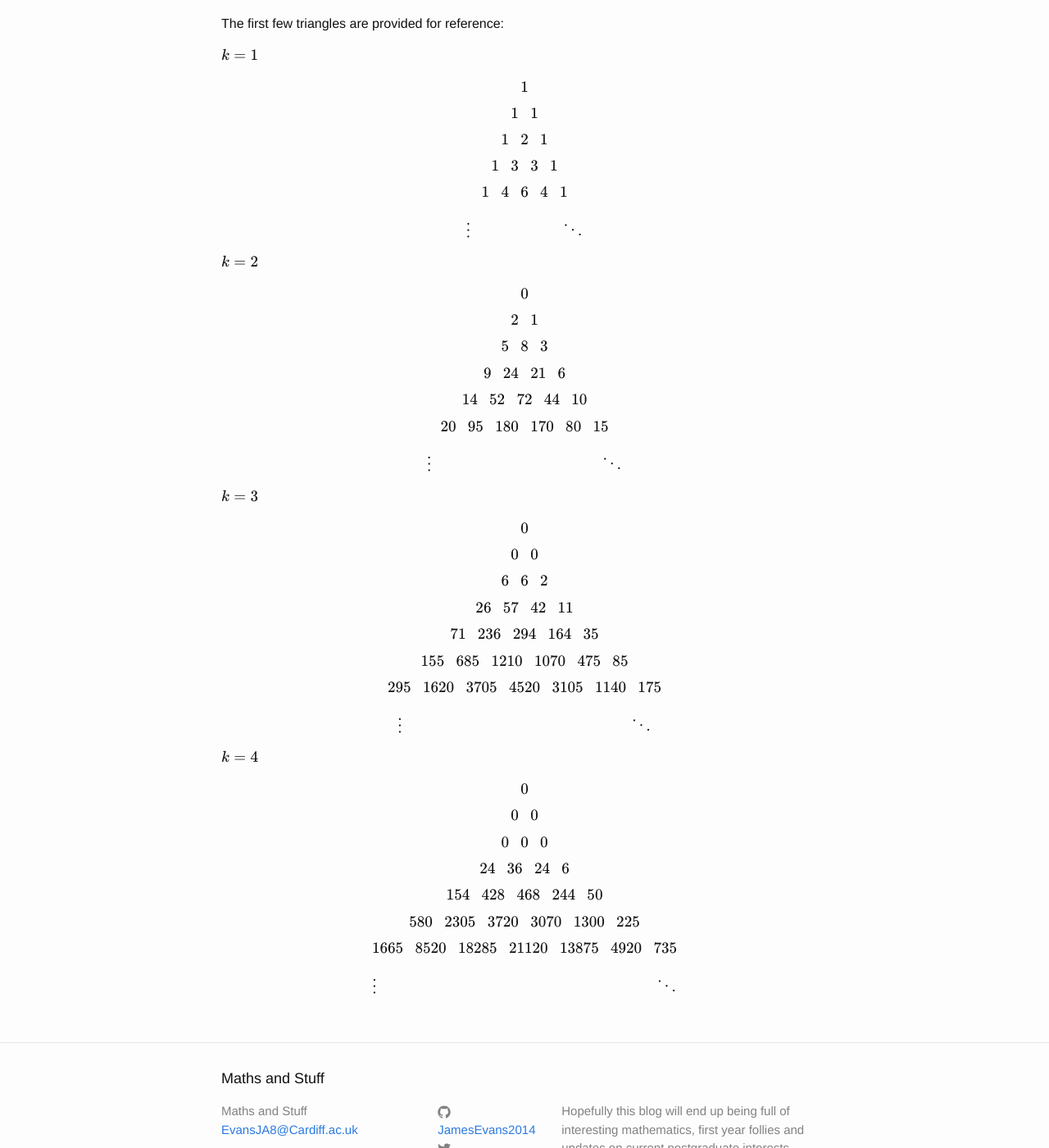
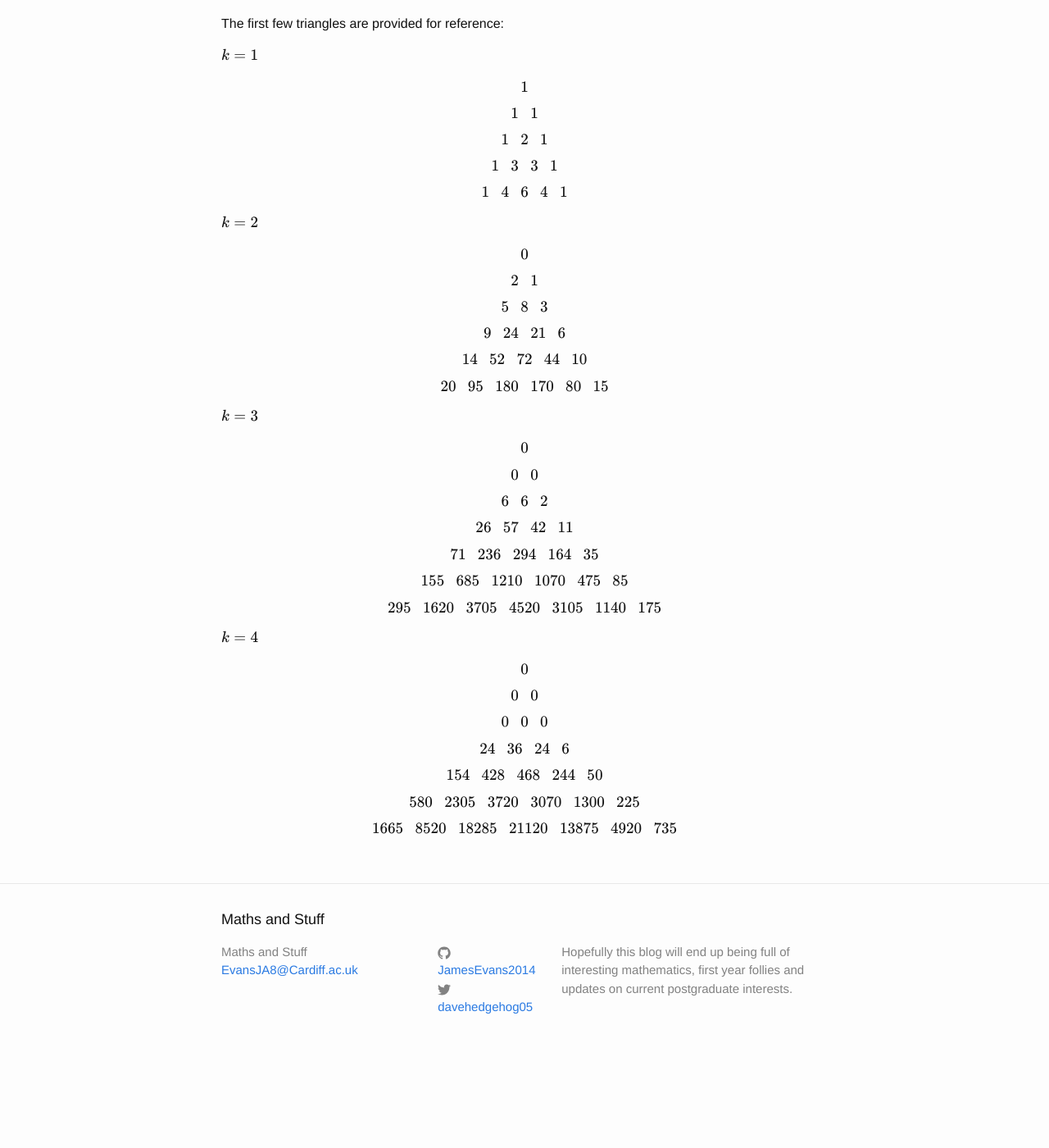
Before and after one commit to JamesEvans2014/JamesEvans2014.github.io, a Jekyll site: the page built from _posts/2014-10-25-Stirling-Matrices-Part-2.md, in a window 1280 px wide and 1400 px high, scrolled down 1551 px. Shown: the whole window at 82% size. Built offline with Jekyll 4.4.1, drawn with Linux system fonts in a browser that asks for light colours; formulas are drawn with MathJax 3; after the commit the page ends 2851 px from its top, so only the background shows below that.

Commit message:
Update 2014-10-25-Stirling-Matrices-Part-2.md

```diff
--- a/_posts/2014-10-25-Stirling-Matrices-Part-2.md
+++ b/_posts/2014-10-25-Stirling-Matrices-Part-2.md
@@ -53,10 +53,10 @@ Let \\(T\_k(n,m)\\) denote the triangular array constructed by fixing \\(k\\) an
 The first few triangles are provided for reference:
 
 \\(k=1\\)
-\\[1\\]\\[1\ \ \ 1\\]\\[1\ \ \ 2\ \ \ 1\\]\\[1 \ \ \ 3\ \ \ 3\ \ \ 1\\]\\[1\ \ \ 4\ \ \ 6\ \ \ 4\ \ \ 1\\]\\[\vdots\ \ \ \ \ \ \ \ \ \ \ \ \ \ \ \ \ \ \ \ \ \ \ \ddots\\]
+\\[1\\]\\[1\ \ \ 1\\]\\[1\ \ \ 2\ \ \ 1\\]\\[1 \ \ \ 3\ \ \ 3\ \ \ 1\\]\\[1\ \ \ 4\ \ \ 6\ \ \ 4\ \ \ 1\\]
 \\(k=2\\)
-\\[0\\]\\[2\ \ \ 1\\]\\[5\ \ \ 8\ \ \ 3\\]\\[9 \ \ \ 24\ \ \ 21\ \ \ 6\\]\\[14\ \ \ 52\ \ \ 72\ \ \ 44\ \ \ 10\\]\\[20\ \ \ 95\ \ \ 180\ \ \ 170\ \ \ 80\ \ \ 15\\]\\[\vdots\ \ \ \ \ \ \ \ \ \ \ \ \ \ \ \ \ \ \ \ \ \ \ \ \ \ \ \ \ \ \ \ \ \ \ \ \ \ \ \ \ \ \ \ddots\\]
+\\[0\\]\\[2\ \ \ 1\\]\\[5\ \ \ 8\ \ \ 3\\]\\[9 \ \ \ 24\ \ \ 21\ \ \ 6\\]\\[14\ \ \ 52\ \ \ 72\ \ \ 44\ \ \ 10\\]\\[20\ \ \ 95\ \ \ 180\ \ \ 170\ \ \ 80\ \ \ 15\\]
 \\(k=3\\)
-\\[0\\]\\[0\ \ \ 0\\]\\[6\ \ \ 6\ \ \ 2\\]\\[26 \ \ \ 57\ \ \ 42\ \ \ 11\\]\\[71\ \ \ 236\ \ \ 294\ \ \ 164\ \ \ 35\\]\\[155\ \ \ 685\ \ \ 1210\ \ \ 1070\ \ \ 475\ \ \ 85\\]\\[295\ \ \ 1620\ \ \ 3705\ \ \ 4520\ \ \ 3105\ \ \ 1140\ \ \ 175\\]\\[\vdots\ \ \ \ \ \ \ \ \ \ \ \ \ \ \ \ \ \ \ \ \ \ \ \ \ \ \ \ \ \ \ \ \ \ \ \ \ \ \ \ \ \ \ \ \ \ \ \ \ \ \ \ \ \ \ \ \ \ \ddots\\]
+\\[0\\]\\[0\ \ \ 0\\]\\[6\ \ \ 6\ \ \ 2\\]\\[26 \ \ \ 57\ \ \ 42\ \ \ 11\\]\\[71\ \ \ 236\ \ \ 294\ \ \ 164\ \ \ 35\\]\\[155\ \ \ 685\ \ \ 1210\ \ \ 1070\ \ \ 475\ \ \ 85\\]\\[295\ \ \ 1620\ \ \ 3705\ \ \ 4520\ \ \ 3105\ \ \ 1140\ \ \ 175\\]
 \\(k=4\\)
-\\[0\\]\\[0\ \ \ 0\\]\\[0\ \ \ 0\ \ \ 0\\]\\[24\ \ \ 36\ \ \ 24\ \ \ 6\\]\\[154\ \ \ 428\ \ \ 468\ \ \ 244\ \ \ 50\\]\\[580\ \ \ 2305\ \ \ 3720\ \ \ 3070\ \ \ 1300\ \ \ 225\\]\\[1665\ \ \ 8520\ \ \ 18285\ \ \ 21120\ \ \ 13875\ \ \ 4920\ \ \ 735\\]\\[\vdots\ \ \ \ \ \ \ \ \ \ \ \ \ \ \ \ \ \ \ \ \ \ \ \ \ \ \ \ \ \ \ \ \ \ \ \ \ \ \ \ \ \ \ \ \ \ \ \ \ \ \ \ \ \ \ \ \ \ \ \ \ \ \ \ \ \ \ \ \ \ \ \ddots\\]
+\\[0\\]\\[0\ \ \ 0\\]\\[0\ \ \ 0\ \ \ 0\\]\\[24\ \ \ 36\ \ \ 24\ \ \ 6\\]\\[154\ \ \ 428\ \ \ 468\ \ \ 244\ \ \ 50\\]\\[580\ \ \ 2305\ \ \ 3720\ \ \ 3070\ \ \ 1300\ \ \ 225\\]\\[1665\ \ \ 8520\ \ \ 18285\ \ \ 21120\ \ \ 13875\ \ \ 4920\ \ \ 735\\]
```
